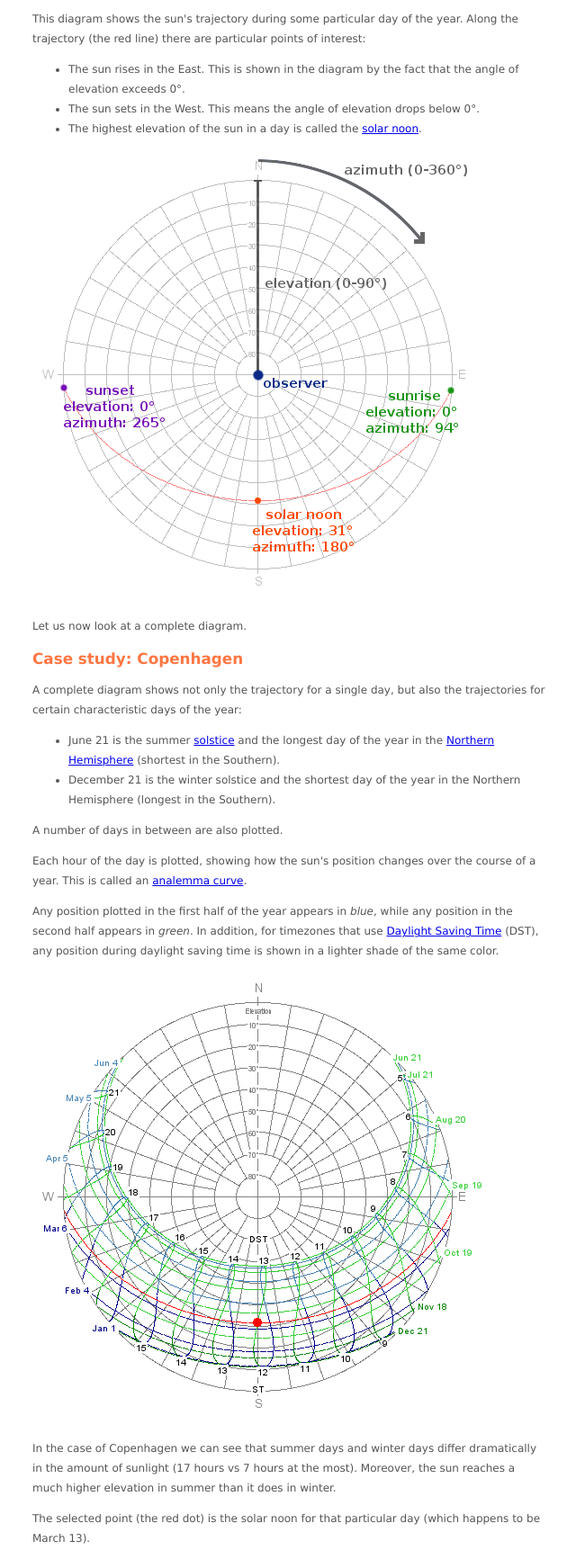
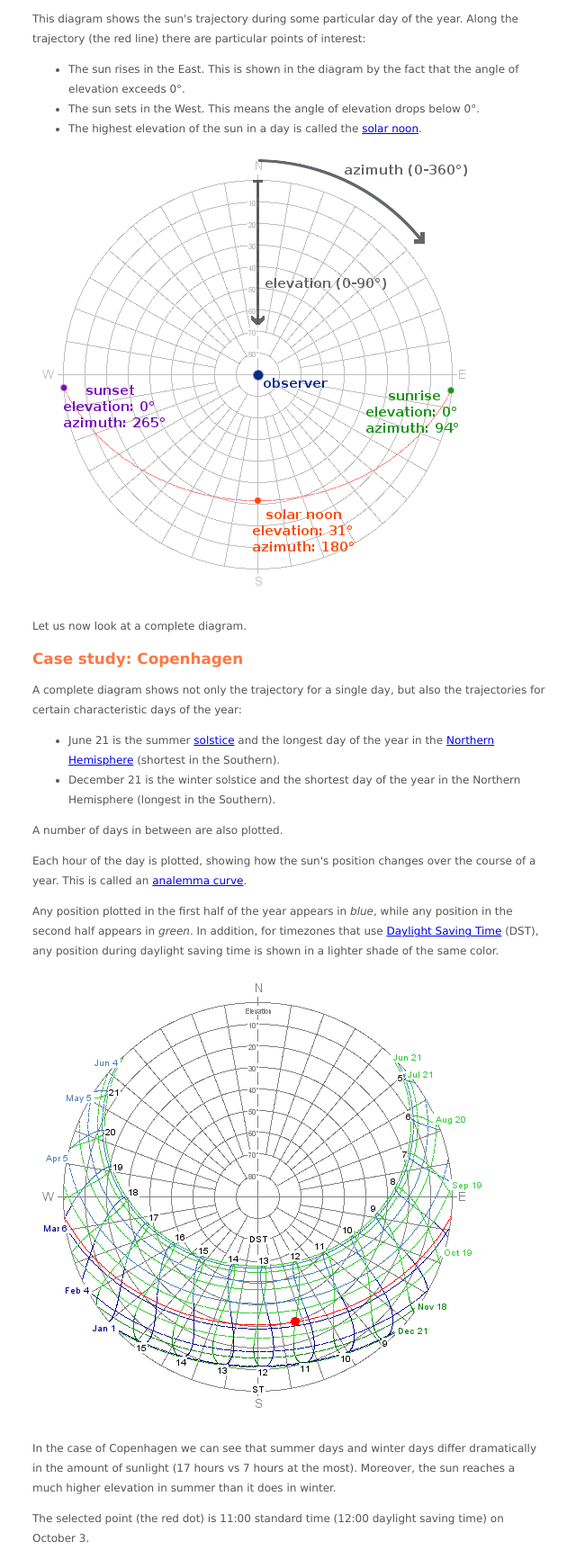
Before and after one commit to numerodix/solarbeam, a PHP site: page /explanation.php in a window 1280 px wide. Shown: the part 366-2099 px from the top of the page at 90% size, without its empty margins (434-1074 px from the left). Run offline with PHP 8.4, Linux system fonts and the light colour scheme.

Commit message:
web tweaks

```diff
--- a/web/explanation.php
+++ b/web/explanation.php
@@ -29,8 +29,8 @@
 
 		<p>This diagram shows the sun's trajectory during some particular day of the year. Along the trajectory (the red line) there are particular points of interest:
 		<ul>
-			<li>The sun rises in the East. This is shown in the diagram by the fact that the angle of elevation exceeds 0°.</li>
-			<li>The sun sets in the West. This means the angle of elevation drops below 0°.</li>
+			<li>The sun rises in the East. This is shown in the diagram by the fact that the angle of elevation exceeds 0&deg;.</li>
+			<li>The sun sets in the West. This means the angle of elevation drops below 0&deg;.</li>
 			<li>The highest elevation of the sun in a day is called the <a href="http://en.wikipedia.org/wiki/Noon#Solar_noon">solar noon</a>.</li>
 		</ul>
 		</p>
@@ -51,7 +51,7 @@
 		<img src="imgs/exp_copenhagen.png">
 		<p>In the case of Copenhagen we can see that summer days and winter days differ dramatically in the amount of sunlight (17 hours vs 7 hours at the most). Moreover, the sun reaches a much higher elevation in summer than it does in winter.</p>
 
-		<p>The selected point (the red dot) is the solar noon for that particular day (which happens to be March 13).</p>
+		<p>The selected point (the red dot) is 11:00 standard time (12:00 daylight saving time) on October 3.</p>
 	</div>
 
 </body>
```
Also changed, not shown: web/imgs/exp_copenhagen.png, web/imgs/exp_diagram.png, 5 other files.
